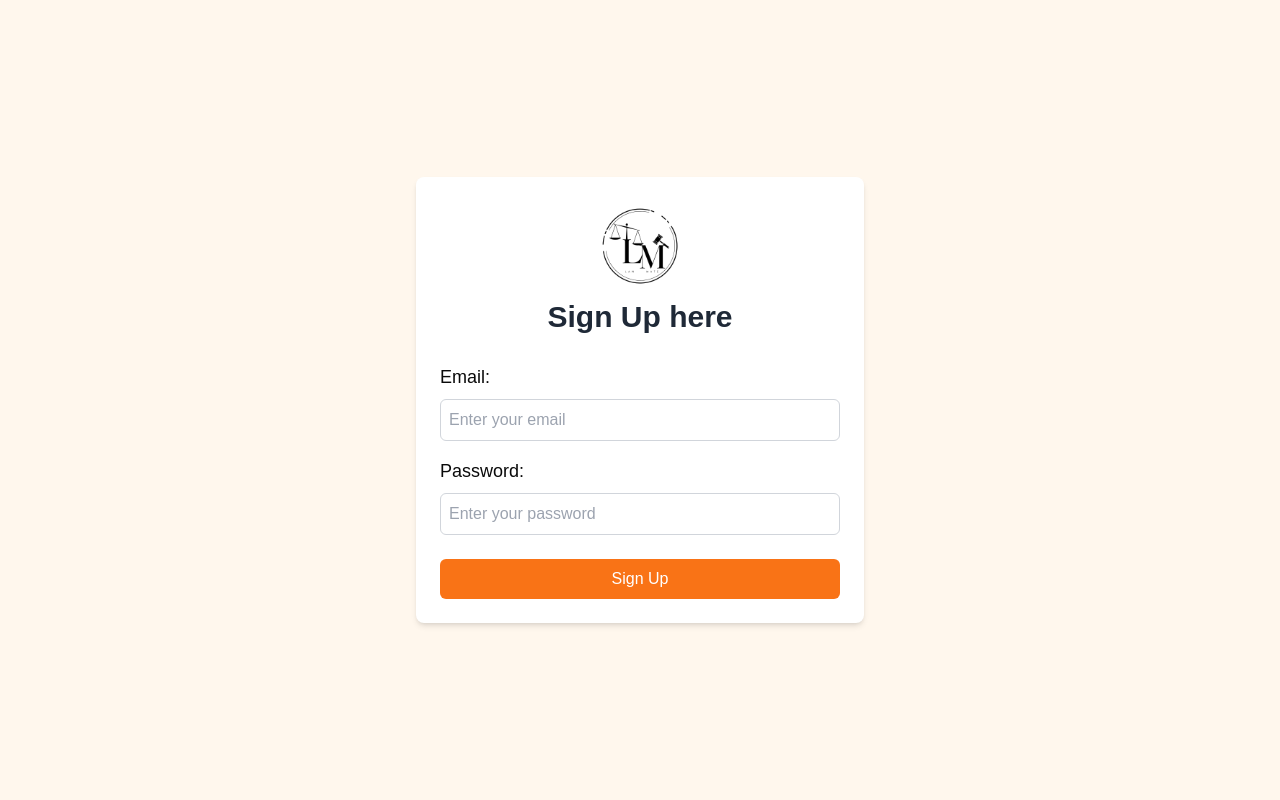
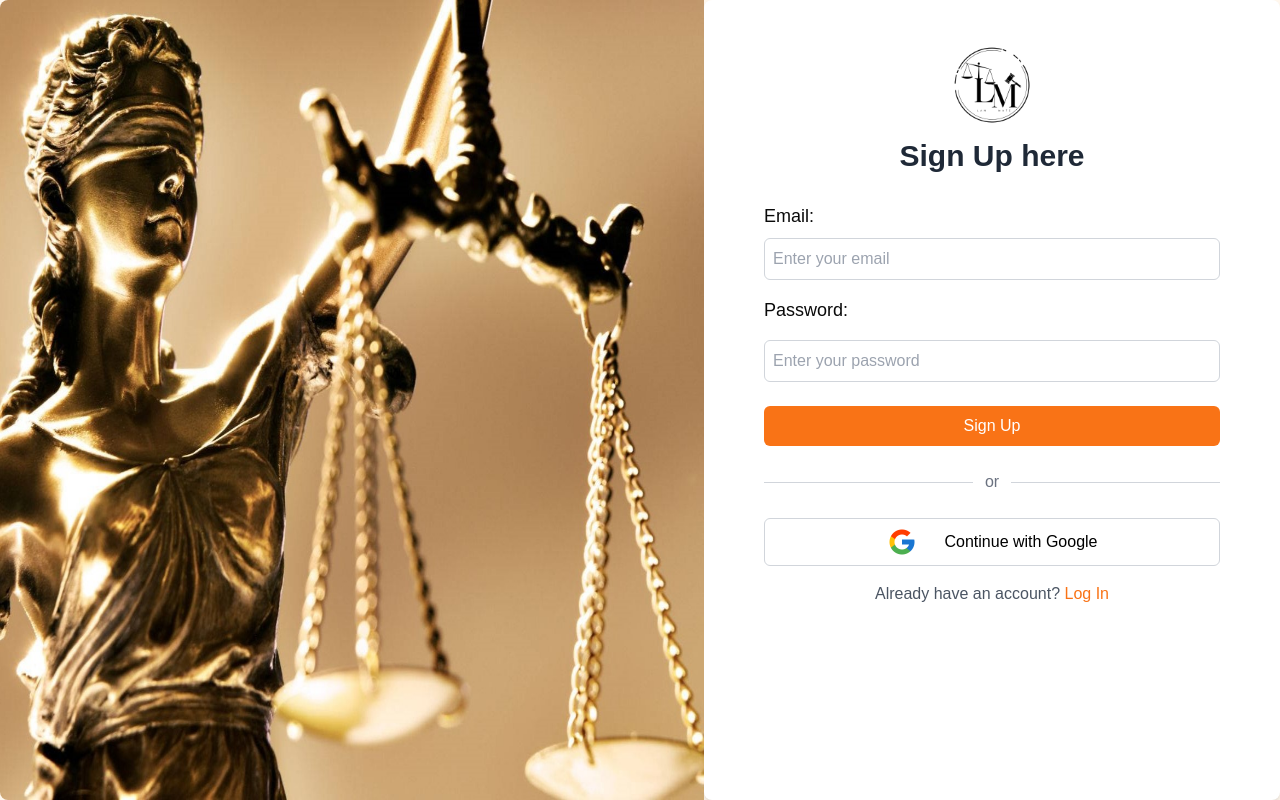
Before and after one commit to LawMateProject/lawmate-frontend, a Next.js app: page /signup in a window 1280 px wide. Built offline with nearby package versions, Linux system fonts and the light colour scheme; no server answers.

Commit message:
feat: google authentication

```diff
--- a/app/(routes)/login/layout.jsx
+++ b/app/(routes)/login/layout.jsx
@@ -1,12 +1,25 @@
+import Image from "next/image";
 import React from "react";
 
 export default function LoginLayout({ children }) {
    return (
-      <div className="flex items-center justify-center min-h-screen bg-orange-50">
-         <div className="w-full max-w-md p-6 bg-white rounded-lg shadow-md">
+      <div className="flex min-h-screen bg-orange-50">
+         {/* Left half - could be used for an image or any other content */}
+         <div className="w-[55%] min-h-screen relative">
+            <Image
+               src="/justicelady1.jpg"  // Replace with your image path
+               alt="Decorative image"
+               layout="fill"
+               className="rounded-l-lg "
+            />
+         </div>
 
-            {children}
+         {/* Right half - Login form container */}
+         <div className="flex items-center justify-center w-[45%] bg-orange-50">
+            <div className="w-full  h-full p-10  bg-white rounded-lg shadow-md">
+               {children}
+            </div>
          </div>
       </div>
-   )
+   );
 }
--- a/app/(routes)/login/page.jsx
+++ b/app/(routes)/login/page.jsx
@@ -1,44 +1,67 @@
 'use client';
 import { useState } from 'react';
-import { useSignInWithEmailAndPassword } from 'react-firebase-hooks/auth';
+import { useSignInWithEmailAndPassword, useSignInWithGoogle } from 'react-firebase-hooks/auth';
 import { auth } from '../../firebase/firebase';
 import { useRouter } from 'next/navigation';
 import Image from 'next/image';
+import Link from 'next/link';
 
 const LoginPage = () => {
    const [email, setEmail] = useState('');
    const [password, setPassword] = useState('');
    const [signInWithEmailAndPassword, loading, error] = useSignInWithEmailAndPassword(auth);
+   const [signInWithGoogle, googleUser, googleLoading, googleError] = useSignInWithGoogle(auth);
+   const [generalError, setGeneralError] = useState(null);
    const router = useRouter();
 
    const handleSignIn = async (e) => {
-      e.preventDefault(); // Prevents the form from refreshing the page
-      console.log(email);
-      console.log(password);
+      e.preventDefault();
+      setGeneralError(null);
       try {
          const res = await signInWithEmailAndPassword(email, password);
-         console.log({ res });
-         sessionStorage.setItem('user', true);
-         setEmail('');
-         setPassword('');
-         router.push('/');
+         if (res?.user) {
+            sessionStorage.setItem('user', true);
+            setEmail('');
+            setPassword('');
+            router.push('/dashboard'); // Navigate to dashboard on successful login
+         } else {
+            setGeneralError('Failed to sign in. Please check your credentials and try again.');
+         }
       } catch (e) {
          console.error(e);
+         setGeneralError('An error occurred during sign-in. Please try again later.');
+      }
+   };
+
+   const handleGoogleSignIn = async () => {
+      setGeneralError(null);
+      try {
+         const res = await signInWithGoogle();
+         if (res?.user) {
+            sessionStorage.setItem('user', true);
+            router.push('/dashboard'); // Navigate to dashboard on successful Google sign-in
+         } else {
+            setGeneralError('Google sign-in failed. Please try again.');
+         }
+      } catch (e) {
+         console.error(e);
+         setGeneralError('An error occurred during Google sign-in. Please try again later.');
       }
    };
 
    return (
       <div>
-         <div className="flex flex-col items-center p-5 pt-0">
+         <div className="flex flex-col gap-3 items-center pt-0">
             <Image src="/logo.png" alt="logo" width={90} height={90} />
-            <h2 className="text-3xl text-center m-2 font-semibold text-gray-800">Sign in to your account</h2>
+            <h2 className="text-3xl text-left m-1 font-semibold text-gray-800">Welcome Back!</h2>
+            <h2 className="text-2xl text-center m-1 font-semibold text-gray-800">Sign in to your account</h2>
          </div>
 
-         <form className="flex flex-col gap-4">
+         <form className="flex flex-col gap-6" onSubmit={handleSignIn}>
             <div className='flex flex-col gap-2'>
-               <label className='text-lg font-medium'>Email:</label>
+               <label className='text-lg font-medium'>Email</label>
                <input
-                  className='border border-gray-300 rounded-md p-2 focus:outline-none focus:ring-1 focus:ring-orange-500'
+                  className='border border-gray-300 rounded-md p-3 focus:outline-none focus:ring-1 focus:ring-orange-500'
                   type="email"
                   name="email"
                   value={email}
@@ -49,7 +72,7 @@ const LoginPage = () => {
             </div>
 
             <div className='flex flex-col gap-2'>
-               <label className='text-lg font-medium'>Password:</label>
+               <label className='text-lg font-medium'>Password</label>
                <input
                   className='border border-gray-300 rounded-md p-2 focus:outline-none focus:ring-1 focus:ring-orange-500'
                   type="password"
@@ -63,17 +86,48 @@ const LoginPage = () => {
 
             <div className='flex justify-center mt-6'>
                <button
-                  className='bg-orange-500 w-[100%] text-white rounded-md px-4 py-2 hover:bg-orange-600 transition duration-200'
-                  type="submit" // Type set to submit
-                  disabled={loading} // Disable the button while loading
-                  onClick={handleSignIn}
+                  className='bg-orange-500 w-full text-white rounded-md px-4 py-2 hover:bg-orange-600 transition duration-200'
+                  type="submit"
+                  disabled={loading}
                >
                   {loading ? 'Signing in...' : 'Sign in'}
                </button>
             </div>
 
-            {error && <p className="text-red-500 text-center">{error.message}</p>} {/* Display error message if exists */}
+            {error && <p className="text-red-500 text-center">Error: {error.message}</p>}
+            {generalError && <p className="text-red-500 text-center">{generalError}</p>}
          </form>
+
+         {/* Divider with "or" */}
+         <div className="flex items-center my-6">
+            <div className="flex-grow border-t border-gray-300"></div>
+            <span className="mx-3 text-gray-500">or</span>
+            <div className="flex-grow border-t border-gray-300"></div>
+         </div>
+
+         {/* Google Sign-In Button */}
+         <div className='flex justify-center'>
+            <button
+               className='bg-white w-full flex flex-row items-center justify-center text-black border gap-5 border-gray-300 rounded-md px-4 py-2 hover:bg-orange-200 transition duration-200'
+               onClick={handleGoogleSignIn}
+               disabled={googleLoading}
+            >
+               <Image src="/google_icon.png" alt="Google logo" width={30} height={30} className="mr-2" />
+               {googleLoading ? 'Continuing with Google...' : 'Continue with Google'}
+            </button>
+         </div>
+
+         {googleError && <p className="text-red-500 text-center">{googleError.message}</p>}
+
+         {/* "Don't have an account?" link */}
+         <div className="flex justify-center mt-4">
+            <p className="text-gray-600">
+               Don't have an account?{' '}
+               <Link href="/signup" className="text-orange-500 hover:text-orange-600">
+                  Sign up
+               </Link>
+            </p>
+         </div>
       </div>
    );
 }
--- a/app/(routes)/signup/layout.jsx
+++ b/app/(routes)/signup/layout.jsx
@@ -1,12 +1,25 @@
+import Image from "next/image";
 import React from "react";
 
-export default function SignUpLayout({ children }) {
+export default function LoginLayout({ children }) {
    return (
-      <div className="flex items-center justify-center min-h-screen bg-orange-50">
-         <div className="w-full max-w-md p-6 bg-white rounded-lg shadow-md">
+      <div className="flex min-h-screen bg-orange-50">
+         {/* Left half - could be used for an image or any other content */}
+         <div className="w-[55%] min-h-screen relative">
+            <Image
+               src="/justicelady1.jpg"  // Replace with your image path
+               alt="Decorative image"
+               layout="fill"
+               className="rounded-l-lg "
+            />
+         </div>
 
-            {children}
+         {/* Right half - Login form container */}
+         <div className="flex items-center justify-center w-[45%] bg-orange-50">
+            <div className="w-full  h-full p-10  bg-white rounded-lg shadow-md">
+               {children}
+            </div>
          </div>
       </div>
-   )
+   );
 }
--- a/app/(routes)/signup/page.jsx
+++ b/app/(routes)/signup/page.jsx
@@ -1,39 +1,62 @@
 'use client';
+import { useState } from 'react';
+import { useCreateUserWithEmailAndPassword, useSignInWithGoogle } from 'react-firebase-hooks/auth';
+import { auth } from '../../firebase/firebase';
+import { useRouter } from 'next/navigation';
 import Image from 'next/image';
-import { useState } from 'react';
-import { useCreateUserWithEmailAndPassword } from 'react-firebase-hooks/auth';
-import { auth } from '../../firebase/firebase';
+import Link from 'next/link';
 
 const SignUpPage = () => {
    const [email, setEmail] = useState('');
    const [password, setPassword] = useState('');
    const [createUserWithEmailAndPassword, user, loading, error] = useCreateUserWithEmailAndPassword(auth);
+   const [signInWithGoogle, googleUser, googleLoading, googleError] = useSignInWithGoogle(auth);
+   const [generalError, setGeneralError] = useState(null); // To store general error messages
+   const router = useRouter();
 
    const handleSignUp = async (e) => {
       e.preventDefault();
+      setGeneralError(null); // Reset any previous errors
       try {
          const res = await createUserWithEmailAndPassword(email, password);
-         console.log({ res });
          if (res) {
             sessionStorage.setItem('user', true);
             setEmail('');
             setPassword('');
+            router.push('/login'); // Redirect to homepage after successful signup
+         } else {
+            setGeneralError('Sign up failed. Please check your credentials and try again.');
          }
-      } catch (error) {
-         console.error("Sign-up error:", error);
+      } catch (e) {
+         console.error("Sign-up error:", e);
+         setGeneralError('An error occurred during sign-up. Please try again later.');
+      }
+   };
+
+   const handleGoogleSignIn = async () => {
+      setGeneralError(null); // Reset any previous errors
+      try {
+         const res = await signInWithGoogle();
+         if (res) {
+            sessionStorage.setItem('user', true);
+            router.push('/dashboard'); // Redirect to homepage after successful Google login
+         } else {
+            setGeneralError('Google sign-in failed. Please try again.');
+         }
+      } catch (e) {
+         console.error(e);
+         setGeneralError('An error occurred during Google sign-in. Please try again later.');
       }
    };
 
    return (
-      <form onSubmit={handleSignUp}
-      // className="flex flex-col items-center p-5 pt-0"
-      >
+      <form onSubmit={handleSignUp} className="flex flex-col  items-center p-5 pt-0">
          <div className="flex flex-col items-center p-5 pt-0">
             <Image src={"/logo.png"} alt="logo" width={90} height={90} />
             <h2 className="text-3xl text-center m-2 font-semibold text-gray-800">Sign Up here</h2>
          </div>
 
-         <div className="flex flex-col gap-2">
+         <div className="flex flex-col gap-2 w-full ">
             <label className="text-lg font-medium">Email:</label>
             <input
                className="border border-gray-300 rounded-md p-2 focus:outline-none focus:ring-1 focus:ring-orange-500"
@@ -45,7 +68,7 @@ const SignUpPage = () => {
             />
          </div>
 
-         <div className="flex flex-col gap-2 mt-4">
+         <div className="flex flex-col w-full gap-4 mt-4">
             <label className="text-lg font-medium">Password:</label>
             <input
                className="border border-gray-300 rounded-md p-2 focus:outline-none focus:ring-1 focus:ring-orange-500"
@@ -58,8 +81,9 @@ const SignUpPage = () => {
          </div>
 
          {error && <p className="text-red-500 mt-2">{error.message}</p>}
+         {generalError && <p className="text-red-500 mt-2">{generalError}</p>}
 
-         <div className="flex justify-center mt-6">
+         <div className="flex justify-center w-full mt-6">
             <button
                className="bg-orange-500 w-full text-white rounded-md px-4 py-2 hover:bg-orange-600 transition duration-200"
                type="submit"
@@ -68,8 +92,47 @@ const SignUpPage = () => {
                {loading ? "Signing up..." : "Sign Up"}
             </button>
          </div>
-      </form>
+
+         <div className='w-full'>
+            {/* Divider with "or" */}
+            <div className="flex items-center my-6">
+               <div className="flex-grow border-t border-gray-300"></div>
+               <span className="mx-3 text-gray-500">or</span>
+               <div className="flex-grow border-t border-gray-300"></div>
+            </div>
+            {/* Google Sign-In Button */}
+
+            <div className="flex justify-center mt-6">
+               <button
+                  className="bg-white flex flex-row items-center justify-center text-black border gap-5 border-gray-300 rounded-md px-4 py-2 w-full hover:bg-orange-200 transition duration-200"
+                  onClick={handleGoogleSignIn}
+                  disabled={googleLoading}
+               >
+                  <Image src="/google_icon.png" alt="Google logo" width={30} height={30} className="mr-2" />
+                  {googleLoading ? 'Continuing with Google...' : 'Continue with Google'}
+               </button>
+            </div>
+         </div>
+
+
+
+
+         {googleError && <p className="text-red-500 text-center mt-2">Error: {googleError.message}</p>}
+
+         {/* "Already have an account?" link */}
+         <div className="flex justify-center mt-4">
+            <p className="text-gray-600">
+               Already have an account?{' '}
+               <Link href="/login" className="text-orange-500  hover:text-orange-600">
+                  Log In
+               </Link>
+            </p>
+         </div>
+
+      </form >
+
    );
 };
 
+
 export default SignUpPage;
```
Also changed, not shown: public/google_icon.png (added), public/justicelady1.jpg (added).
